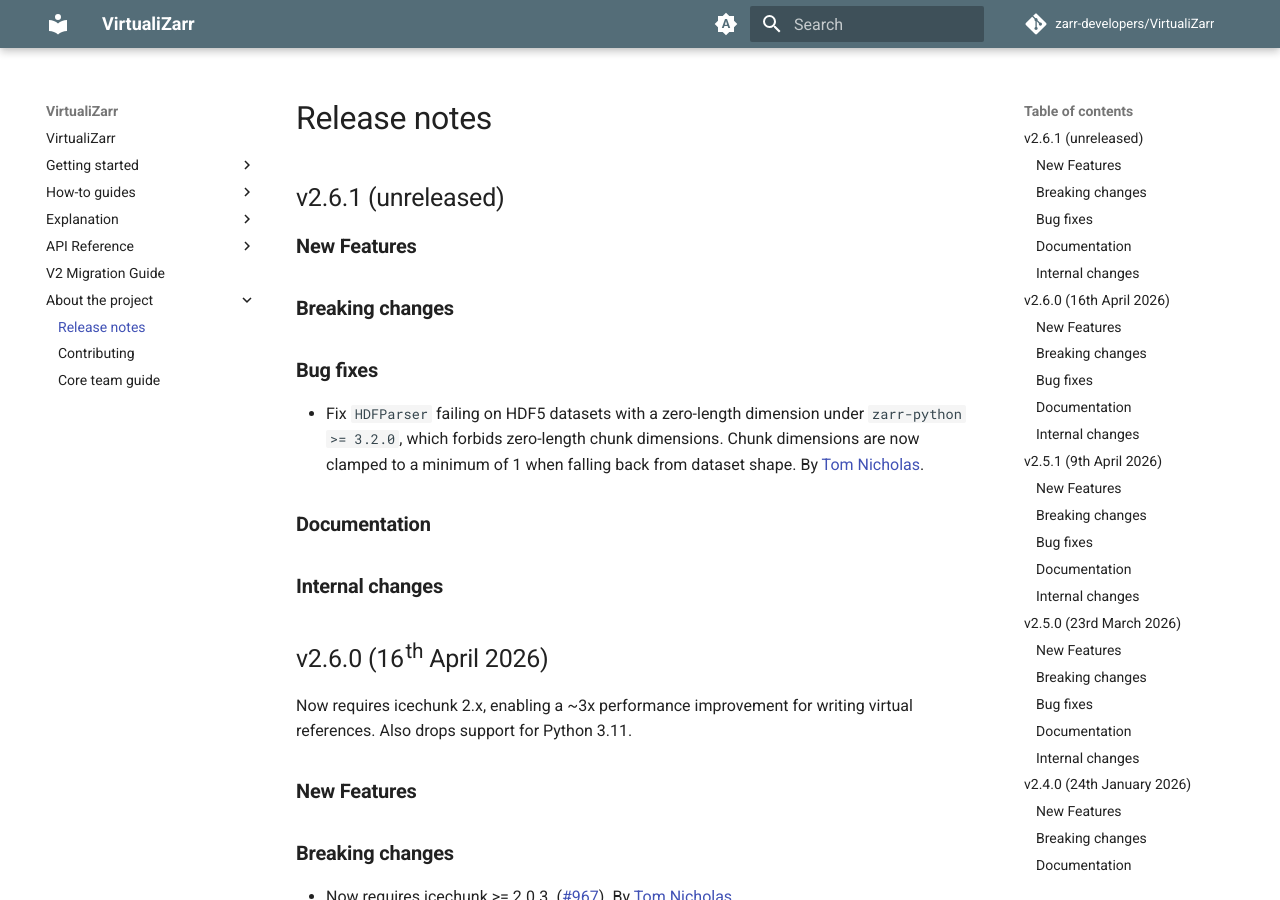
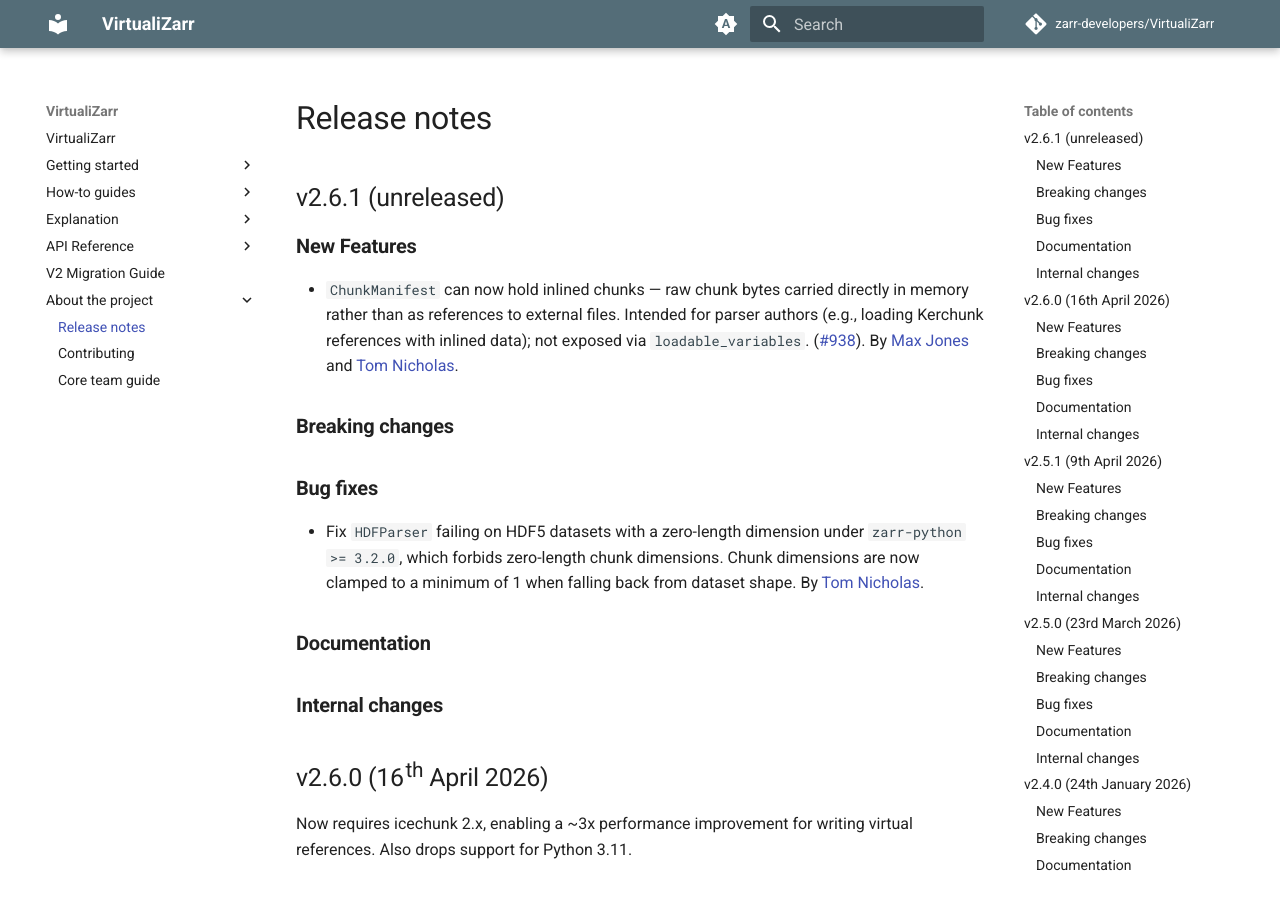
Before and after one commit to zarr-developers/VirtualiZarr, an MkDocs documentation site: the page built from docs/releases.md, in a window 1280 px wide and 900 px high. Built offline with MkDocs 1.6.1 and Material for MkDocs 9.7.7, drawn with Linux system fonts in a browser that asks for light colours; comment, search, counter and statistics services are not loaded; the version menu is left out.

Commit message:
Add release note for inlined chunks support
Co-Authored-By: Claude Opus 4.7 (1M context) <noreply@anthropic.com>

```diff
--- a/docs/releases.md
+++ b/docs/releases.md
@@ -3,6 +3,10 @@
 ## v2.6.1 (unreleased)
 
 ### New Features
+
+- `ChunkManifest` can now hold inlined chunks — raw chunk bytes carried directly in memory rather than as references to external files. Intended for parser authors (e.g., loading Kerchunk references with inlined data); not exposed via `loadable_variables`.
+  ([#938](https://github.com/zarr-developers/VirtualiZarr/pull/938)).
+  By [Max Jones](https://github.com/maxrjones) and [Tom Nicholas](https://github.com/TomNicholas).
 
 ### Breaking changes
 
```
